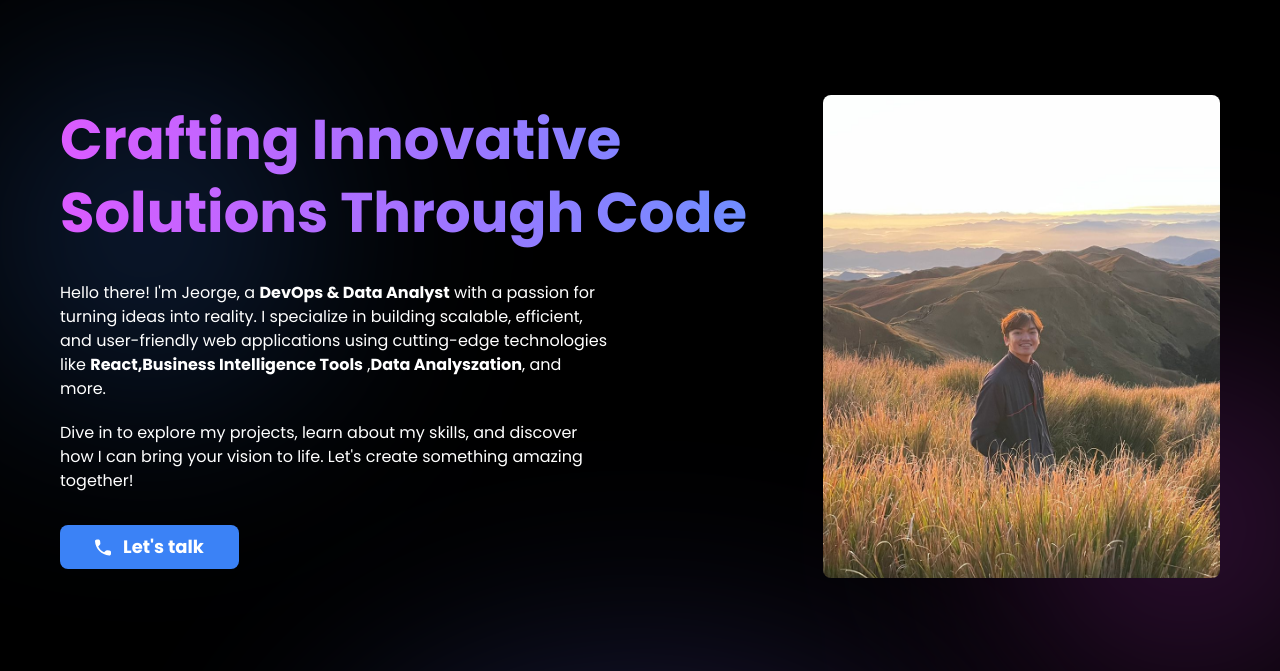
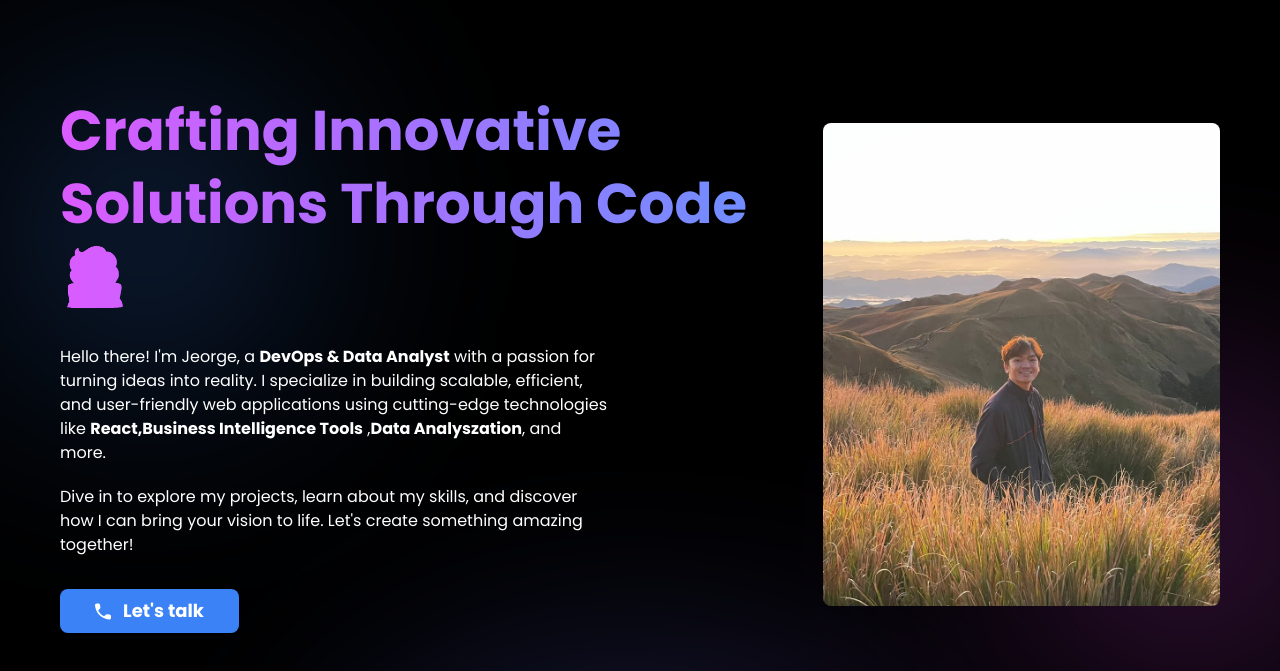
Before and after one commit to JorjiIrie/jeorgedansportfolio, a plain HTML site: page index.html in a window 1280 px wide. Shown: the part 63-734 px from the top of the page. Drawn offline with nearby package versions, Linux system fonts and the light colour scheme.

Commit message:
Change the caption

```diff
--- a/index.html
+++ b/index.html
@@ -69,7 +69,7 @@
             <div data-aos="fade-down-left" data-aos-duration="1000" class="max-w-[694px] w-full flex flex-col gap-4 lg:gap-[32px] ">
                 <div>
                     <h1 class="lg:w-[694px] lg:text-start md:text-center text-transparent bg-clip-text bg-gradient-to-r from-[#DB5BFF] to-[#6F8EFF] text-5xl lg:text-[56px] font-bold via-[#A472FF] leading-[1.3] ">
-                        Crafting Innovative Solutions Through Code
+                        Crafting Innovative Solutions Through Code 🧑🏼‍💻
                     </h1>
                 </div>
                 <div class="w-full lg:max-w-[79%]">
```
